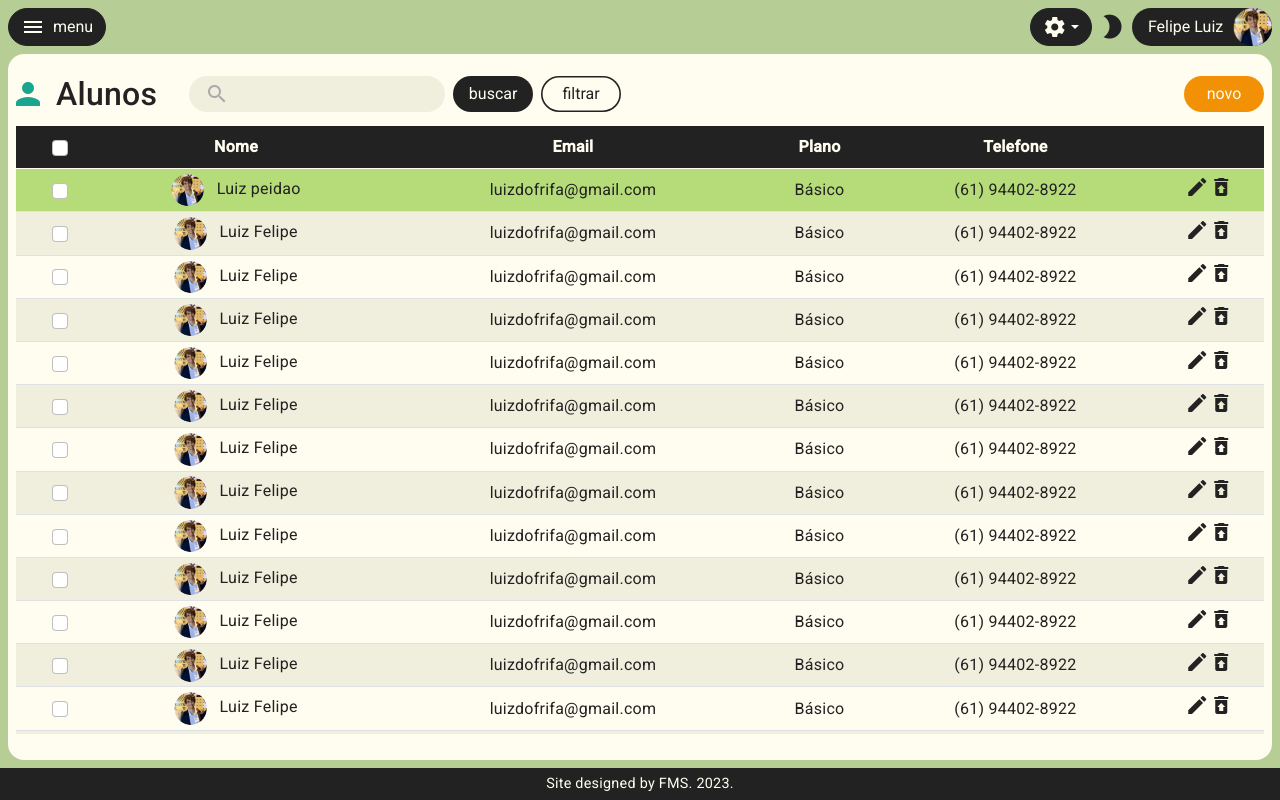
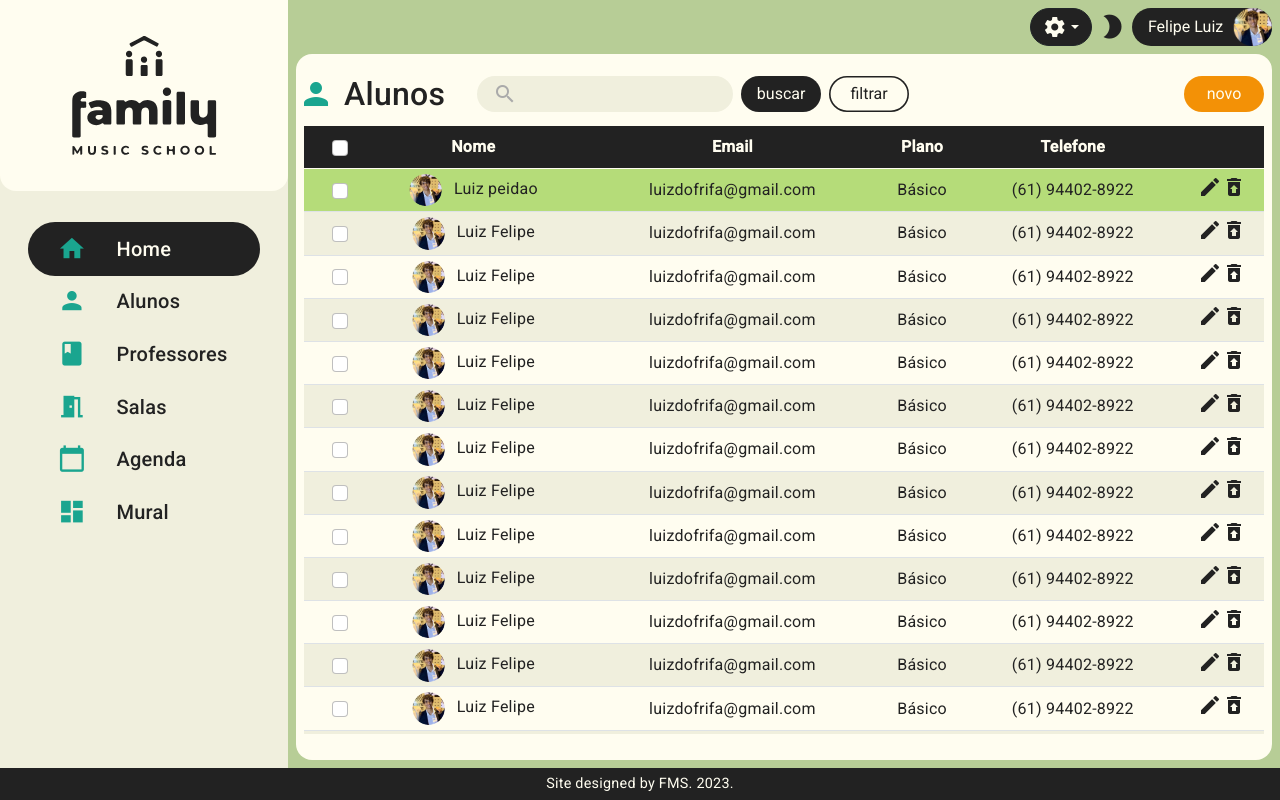
Before and after one commit to mdsreq-fga-unb/2023.1-FamilyMusicSystem, an Angular app in the folder frontend/: page /main/students in a window 1280 px wide. Built offline with nearby package versions, Linux system fonts and the light colour scheme.

Commit message:
update: terminando responsividade em componentes

```diff
--- a/frontend/src/app/modules/main/main.component.html
+++ b/frontend/src/app/modules/main/main.component.html
@@ -1,7 +1,15 @@
 <div class="master">
-  <div class="mainContainer">
+  <div
+    [ngClass]="{
+      mainContainerComp: iscomp,
+      mainContainer: !iscomp
+    }"
+  >
     <app-sidebar
-      class="offcanvas offcanvas-start sidebarApp"
+      [ngClass]="{
+        sidebarAppComp: iscomp,
+        'offcanvas offcanvas-start sidebarApp': !iscomp
+      }"
       tabindex="-1"
       id="offcanvasExample"
       aria-labelledby="offcanvasExampleLabel"
--- a/frontend/src/app/modules/main/main.component.scss
+++ b/frontend/src/app/modules/main/main.component.scss
@@ -5,9 +5,18 @@
   height: 100%;
 }
 
+.mainContainerComp {
+  display: grid;
+  grid-template-columns: 18rem auto;
+  flex-direction: column;
+  background: var(--background);
+  height: 100%;
+  width: 100%;
+}
+
 .mainContainer {
   display: flex;
-  flex-direction: column;
+  flex-direction: row;
   background: var(--background);
   height: 100%;
   width: 100%;
--- a/frontend/src/app/modules/main/main.component.ts
+++ b/frontend/src/app/modules/main/main.component.ts
@@ -1,4 +1,5 @@
-import { Component } from '@angular/core';
+import { Component, HostListener } from '@angular/core';
+
 
 @Component({
   selector: 'app-main',
@@ -6,4 +7,28 @@ import { Component } from '@angular/core';
   styleUrls: ['./main.component.scss'],
 })
 export class MainComponent {
+  screenSize: number;
+  iscomp = true;
+
+  @HostListener('window:resize', [])
+  onResize() {
+    const screenWidth = window.innerWidth;
+    this.screenSize = screenWidth;
+    if (this.screenSize >= 1035) {
+      this.iscomp = true;
+    } else {
+      this.iscomp = false;
+    }
+  }
+
+  ngOnInit() {
+    const screenWidth = window.innerWidth;
+    this.screenSize = screenWidth;
+    if (this.screenSize >= 1035) {
+      this.iscomp = true;
+    } else {
+      this.iscomp = false;
+    }
+  }
+
 }
--- a/frontend/src/app/modules/student/students-list/students-list.component.scss
+++ b/frontend/src/app/modules/student/students-list/students-list.component.scss
@@ -240,7 +240,7 @@ tr:nth-child(even) {
 }
 
 /* Ajuste para telas médias */
-@media only screen and (max-width: 768px) {
+@media only screen and (max-width: 1035px) {
   .notablet {
     display: none;
   }
--- a/frontend/src/app/template/header/header.component.html
+++ b/frontend/src/app/template/header/header.component.html
@@ -7,6 +7,7 @@
       data-bs-toggle="offcanvas"
       data-bs-target="#offcanvasExample"
       aria-controls="offcanvasExample"
+      *ngIf="!iscomp"
     >
       <mat-icon>menu</mat-icon>
       menu
@@ -60,7 +61,7 @@
         class="btn btn btn-custom d-flex align-items-center rounded-pill dropdown-toggle perfil"
         aria-controls="dropdown-animated"
         id="ajuda"
-        style="height: 38px;"
+        style="height: 38px"
       >
         <span class="button-text">Felipe Luiz</span>
         <img
--- a/frontend/src/app/template/header/header.component.ts
+++ b/frontend/src/app/template/header/header.component.ts
@@ -1,4 +1,3 @@
-import { Component, OnInit } from '@angular/core';
 import { BsModalRef, BsModalService } from 'ngx-bootstrap/modal';
 import { StudentsViewComponent } from 'src/app/modules/student/students-view/students-view.component';
 import { ContractComponent } from 'src/app/modules/settings/contract/contract.component';
@@ -7,6 +6,7 @@ import { ResourcesComponent } from 'src/app/modules/settings/resources/resources
 import { AboutComponent } from 'src/app/modules/settings/about/about.component';
 import { HelpComponent } from 'src/app/modules/settings/help/help.component';
 import { BsDropdownConfig } from 'ngx-bootstrap/dropdown';
+import { Component, HostListener, OnInit } from '@angular/core';
 
 @Component({
   selector: 'app-header',
@@ -25,8 +25,6 @@ export class HeaderComponent implements OnInit {
   private bsModalRef: BsModalRef;
 
   constructor(private modalService: BsModalService) {}
-
-  ngOnInit(): void {}
 
   modalhelp() {
     const modalConfig = {
@@ -101,4 +99,28 @@ export class HeaderComponent implements OnInit {
     }
     return (this.icon_now = this.icon[0]);
   }
+
+  screenSize: number;
+  iscomp = true;
+
+  @HostListener('window:resize', [])
+  onResize() {
+    const screenWidth = window.innerWidth;
+    this.screenSize = screenWidth;
+    if (this.screenSize >= 1035) {
+      this.iscomp = true;
+    } else {
+      this.iscomp = false;
+    }
+  }
+
+  ngOnInit() {
+    const screenWidth = window.innerWidth;
+    this.screenSize = screenWidth;
+    if (this.screenSize >= 1035) {
+      this.iscomp = true;
+    } else {
+      this.iscomp = false;
+    }
+  }
 }
```
